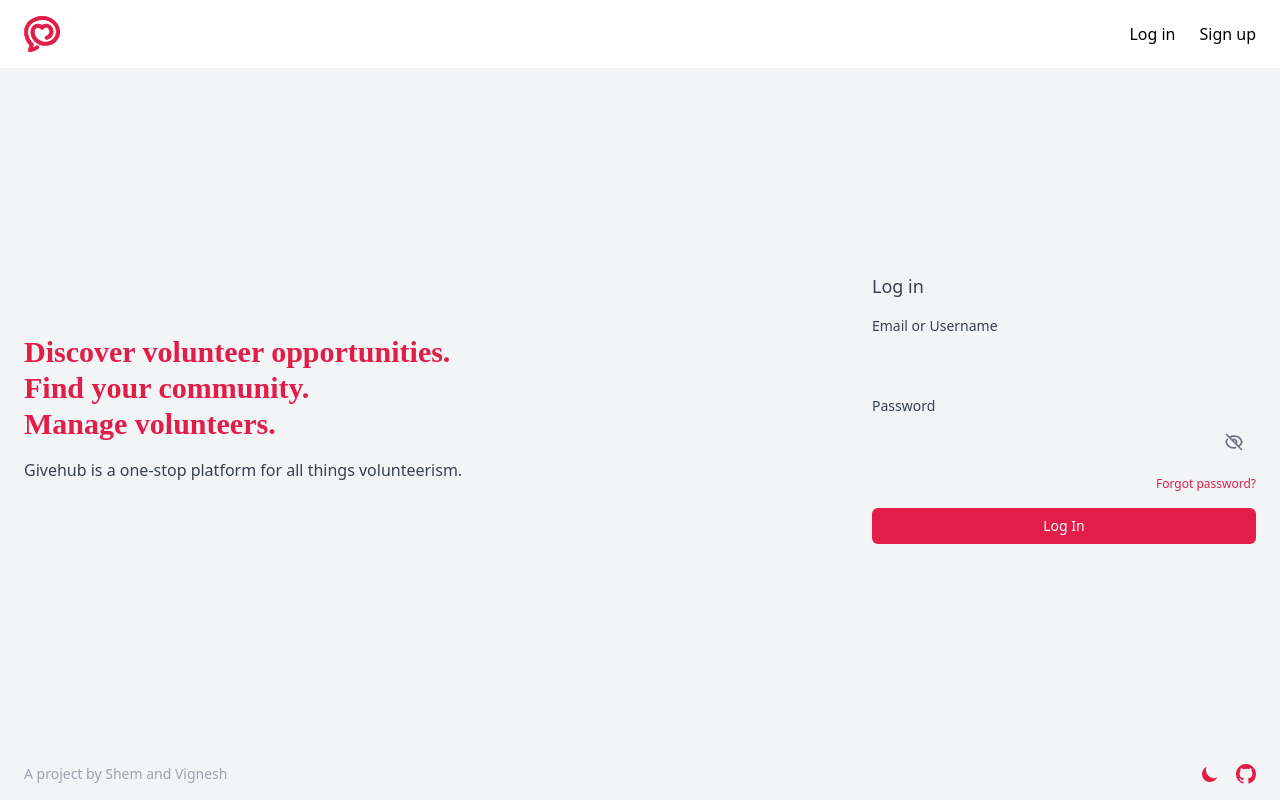
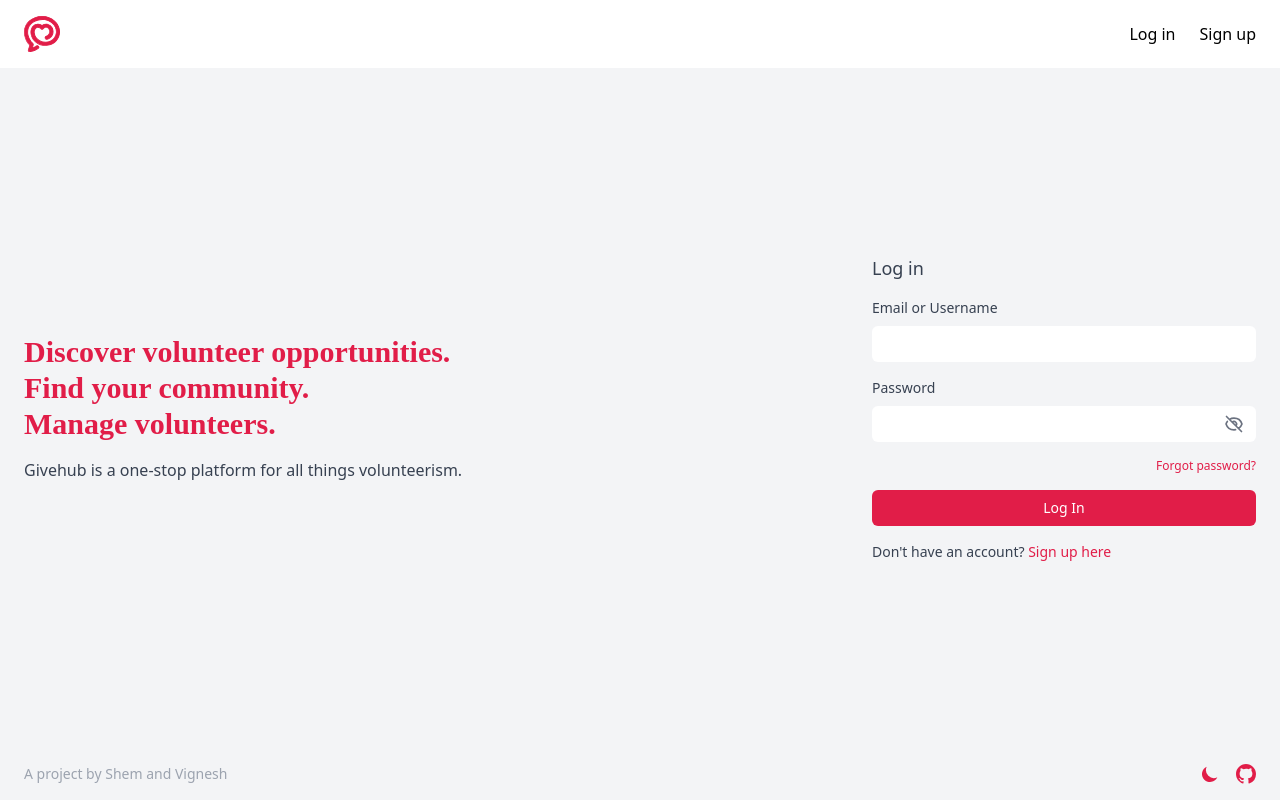
Before and after one commit to sheimoria/givehub-client, a Next.js app: page / in a window 1280 px wide. Built offline with nearby package versions, Linux system fonts and the light colour scheme; no server answers; what @tailwindcss/typography would draw is missing.

Commit message:
refactor: login form styling

```diff
--- a/src/components/LogIn.tsx
+++ b/src/components/LogIn.tsx
@@ -50,11 +50,11 @@
   }
 
   return (
-    <Transit onEveryMount className="w-full md:w-96">
+    <Transit onEveryMount as="section" className="w-full sm:w-96">
       <Form
         handleSubmit={handleSubmit}
         onSubmit={handleSubmit(handleLogIn)}
-        className="flex flex-col gap-4 sm:w-96"
+        className="flex flex-col w-full gap-4"
       >
         <h4>Log in</h4>
         <Input
@@ -62,14 +62,14 @@
           label="Email or Username"
           register={register}
           errors={errors.usernameOrEmail}
-          className="bg-white"
+          className="bg-white dark:bg-gray-800"
         />
         <Password
           name="password"
           label="Password"
           register={register}
           errors={errors.password}
-          className="bg-white"
+          className="bg-white dark:bg-gray-800"
         />
         <div className="flex justify-end">
           <Link href="/forgot-password">
@@ -80,6 +80,14 @@
         </div>
         <FormButton label="Log In" isSubmitting={isSubmitting} />
       </Form>
+      <h6>
+        Don&apos;t have an account?{' '}
+        <Link href="/sign-up">
+          <a className="transition-colors text-rose-600 hover:text-rose-700 dark:text-rose-500">
+            Sign up here
+          </a>
+        </Link>
+      </h6>
     </Transit>
   )
 }
--- a/src/components/forms/Input.tsx
+++ b/src/components/forms/Input.tsx
@@ -33,7 +33,7 @@
         <input
           placeholder={placeholder}
           {...register(name)}
-          className={`w-full px-4 py-2 text-sm text-gray-700 placeholder-gray-500 bg-gray-100 rounded-md focus:ring-1 focus:ring-rose-600 focus:outline-none dark:text-gray-200 dark:placeholder-gray-400 dark:bg-gray-700 ${className}`}
+          className={`w-full px-4 py-2 text-sm text-gray-700 placeholder-gray-500 rounded-md focus:ring-1 focus:ring-rose-600 focus:outline-none dark:text-gray-200 dark:placeholder-gray-400 ${className}`}
           onFocus={onFocus}
           onBlur={onBlur}
           autoComplete="off"
--- a/src/components/forms/Password.tsx
+++ b/src/components/forms/Password.tsx
@@ -39,7 +39,7 @@
         <input
           placeholder={placeholder}
           {...register(name)}
-          className={`w-full px-4 py-2 text-sm text-gray-700 placeholder-gray-500 bg-gray-100 border-none rounded-md focus:ring-1 focus:ring-rose-600 focus:outline-none dark:text-gray-200 dark:placeholder-gray-400 dark:bg-gray-700 ${className}`}
+          className={`w-full px-4 py-2 text-sm text-gray-700 placeholder-gray-500 border-none rounded-md focus:ring-1 focus:ring-rose-600 focus:outline-none dark:text-gray-200 dark:placeholder-gray-400 ${className}`}
           onFocus={onFocus}
           onBlur={onBlur}
           autoComplete="off"
```
